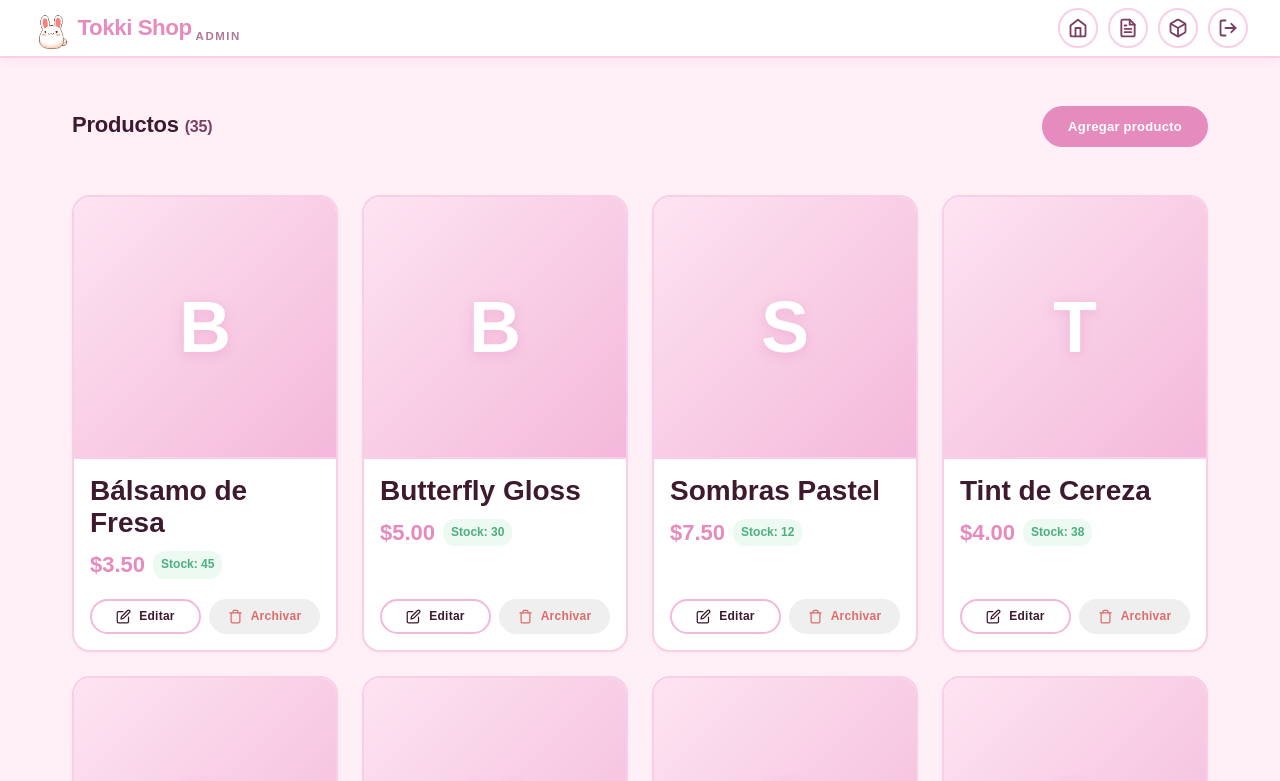
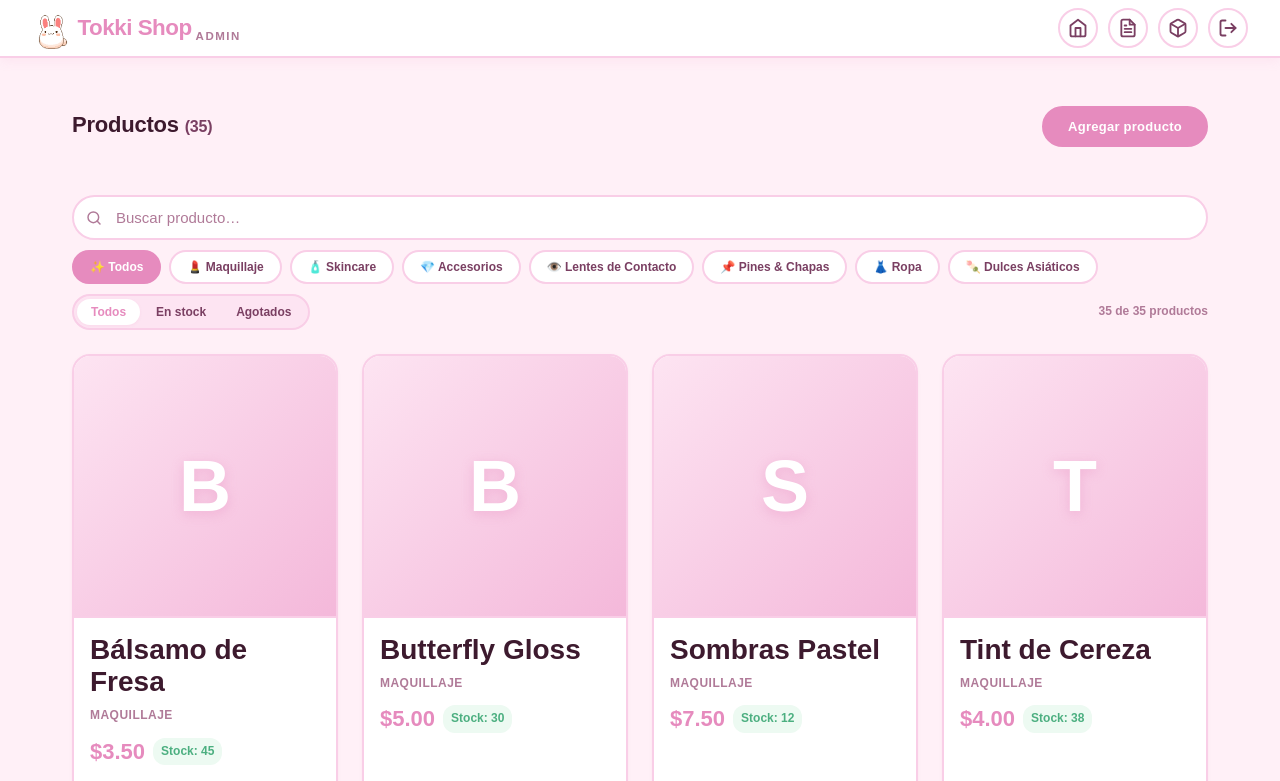
Before and after one commit to HolyMan-17/tokkiweb-frontend, a React (Vite) app: page /admin/products in a window 1280 px wide. Shown: the top 781 px of the page. Built offline with nearby package versions, Linux system fonts and the light colour scheme; a web font is replaced by a local one.

Commit message:
new product management page

```diff
--- a/src/pages/admin/products/ProductManagementPage.css
+++ b/src/pages/admin/products/ProductManagementPage.css
@@ -16,6 +16,198 @@
 
 .product-management-page .page-header .btn {
   white-space: nowrap;
+}
+
+/* ─── Browse toolbar ─────────────────────────────────────── */
+.products-toolbar {
+  display: flex;
+  flex-direction: column;
+  gap: var(--space-sm);
+  margin-bottom: var(--space-lg);
+}
+
+.search-field {
+  position: relative;
+  display: flex;
+  align-items: center;
+}
+
+.search-icon {
+  position: absolute;
+  left: 14px;
+  color: var(--color-text-muted);
+  pointer-events: none;
+}
+
+.search-input {
+  width: 100%;
+  padding: 12px 40px 12px 42px;
+  font-family: var(--font-body);
+  font-size: var(--text-base);
+  color: var(--color-text);
+  background: var(--color-surface);
+  border: 2px solid var(--color-border);
+  border-radius: var(--radius-full);
+  outline: none;
+  transition: border-color var(--duration-fast) var(--ease-out),
+              box-shadow var(--duration-fast) var(--ease-out);
+  appearance: none;
+  -webkit-appearance: none;
+}
+
+.search-input::placeholder {
+  color: var(--color-text-muted);
+}
+
+.search-input:focus {
+  border-color: var(--color-primary);
+  box-shadow: 0 0 0 3px var(--color-primary-ghost);
+}
+
+.search-input::-webkit-search-cancel-button {
+  display: none;
+}
+
+.search-clear {
+  position: absolute;
+  right: 8px;
+  width: 28px;
+  height: 28px;
+  border: none;
+  border-radius: var(--radius-full);
+  background: var(--pink-100);
+  color: var(--color-text-secondary);
+  font-size: 1.1rem;
+  line-height: 1;
+  cursor: pointer;
+  display: flex;
+  align-items: center;
+  justify-content: center;
+}
+
+.search-clear:hover {
+  background: var(--pink-200);
+  color: var(--color-text);
+}
+
+/* Category chips — horizontal scroll on mobile */
+.category-chips {
+  display: flex;
+  gap: var(--space-sm);
+  overflow-x: auto;
+  scrollbar-width: none;
+  -ms-overflow-style: none;
+  padding: 2px;
+  margin: 0 -2px;
+}
+
+.category-chips::-webkit-scrollbar {
+  display: none;
+}
+
+.chip {
+  flex-shrink: 0;
+  font-family: var(--font-display);
+  font-size: var(--text-xs);
+  font-weight: 700;
+  color: var(--color-text-secondary);
+  background: var(--color-surface);
+  border: 2px solid var(--color-border);
+  border-radius: var(--radius-full);
+  padding: 8px 16px;
+  cursor: pointer;
+  white-space: nowrap;
+  transition: background var(--duration-fast) var(--ease-out),
+              border-color var(--duration-fast) var(--ease-out),
+              color var(--duration-fast) var(--ease-out);
+}
+
+.chip:hover {
+  border-color: var(--pink-300);
+  color: var(--color-text);
+}
+
+.chip-active {
+  background: var(--color-primary);
+  border-color: var(--color-primary);
+  color: var(--color-surface);
+}
+
+.toolbar-bottom {
+  display: flex;
+  align-items: center;
+  justify-content: space-between;
+  flex-wrap: wrap;
+  gap: var(--space-sm);
+}
+
+/* Stock toggle — segmented control */
+.stock-toggle {
+  display: inline-flex;
+  background: var(--pink-100);
+  border: 2px solid var(--pink-200);
+  border-radius: var(--radius-full);
+  padding: 3px;
+  gap: 2px;
+}
+
+.stock-pill {
+  font-family: var(--font-body);
+  font-size: var(--text-xs);
+  font-weight: 700;
+  color: var(--color-text-secondary);
+  background: transparent;
+  border: none;
+  border-radius: var(--radius-full);
+  padding: 6px 14px;
+  cursor: pointer;
+  white-space: nowrap;
+  transition: background var(--duration-fast) var(--ease-out),
+              color var(--duration-fast) var(--ease-out);
+}
+
+.stock-pill-active {
+  background: var(--color-surface);
+  color: var(--color-primary);
+  box-shadow: var(--shadow-sm);
+}
+
+.results-count {
+  font-size: var(--text-xs);
+  font-weight: 600;
+  color: var(--color-text-muted);
+  margin: 0;
+}
+
+/* ─── Empty state ────────────────────────────────────────── */
+.empty-state {
+  display: flex;
+  flex-direction: column;
+  align-items: center;
+  gap: var(--space-sm);
+  text-align: center;
+  padding: var(--space-2xl) var(--space-lg);
+  background: var(--color-surface);
+  border: 2px dashed var(--pink-200);
+  border-radius: var(--radius-xl);
+}
+
+.empty-emoji {
+  font-size: 2.5rem;
+}
+
+.empty-title {
+  font-family: var(--font-display);
+  font-size: var(--text-lg);
+  font-weight: 700;
+  color: var(--color-text);
+  margin: 0;
+}
+
+.empty-text {
+  font-size: var(--text-sm);
+  color: var(--color-text-secondary);
+  margin: 0;
 }
 
 /* ─── Product grid ───────────────────────────────────────── */
@@ -105,6 +297,14 @@
   display: -webkit-box;
   -webkit-line-clamp: 2;
   -webkit-box-orient: vertical;
+}
+
+.product-category {
+  font-size: var(--text-xs);
+  font-weight: 600;
+  color: var(--color-text-muted);
+  text-transform: uppercase;
+  letter-spacing: 0.04em;
 }
 
 .product-details {
--- a/src/pages/admin/products/ProductManagementPage.tsx
+++ b/src/pages/admin/products/ProductManagementPage.tsx
@@ -1,13 +1,29 @@
-import { useState } from 'react';
+import { useMemo, useState } from 'react';
 import { MOCK_PRODUCTS } from '../../../mock/data';
 import type { Product } from '../../../types';
-import { formatPrice } from '../../../constants';
+import { formatPrice, CATEGORIES } from '../../../constants';
 import './ProductManagementPage.css';
+
+type StockFilter = 'all' | 'in' | 'out';
 
 export default function ProductManagementPage() {
   const [products] = useState<Product[]>(MOCK_PRODUCTS);
   const [isModalOpen, setIsModalOpen] = useState(false);
   const [editingProduct, setEditingProduct] = useState<Product | null>(null);
+  const [search, setSearch] = useState('');
+  const [category, setCategory] = useState<string>('Todos');
+  const [stock, setStock] = useState<StockFilter>('all');
+
+  const filtered = useMemo(() => {
+    const q = search.trim().toLowerCase();
+    return products.filter(p => {
+      if (category !== 'Todos' && p.category !== category) return false;
+      if (stock === 'in' && p.qty_available <= 0) return false;
+      if (stock === 'out' && p.qty_available > 0) return false;
+      if (q && !p.product_name.toLowerCase().includes(q)) return false;
+      return true;
+    });
+  }, [products, search, category, stock]);
 
   const openAddModal = () => {
     setEditingProduct(null);
@@ -36,6 +52,14 @@ export default function ProductManagementPage() {
     }
   };
 
+  const clearFilters = () => {
+    setSearch('');
+    setCategory('Todos');
+    setStock('all');
+  };
+
+  const hasActiveFilters = search.trim() !== '' || category !== 'Todos' || stock !== 'all';
+
   return (
     <div className="page product-management-page">
       <header className="page-header">
@@ -47,12 +71,99 @@ export default function ProductManagementPage() {
         </button>
       </header>
 
+      {/* ── Browse toolbar ── */}
+      <div className="products-toolbar">
+        <div className="search-field">
+          <svg className="search-icon" width="16" height="16" viewBox="0 0 24 24" fill="none"
+            stroke="currentColor" strokeWidth="2.2" strokeLinecap="round" strokeLinejoin="round">
+            <circle cx="11" cy="11" r="8" />
+            <line x1="21" y1="21" x2="16.65" y2="16.65" />
+          </svg>
+          <input
+            type="search"
+            className="search-input"
+            placeholder="Buscar producto…"
+            value={search}
+            onChange={e => setSearch(e.target.value)}
+            aria-label="Buscar producto"
+          />
+          {search && (
+            <button className="search-clear" onClick={() => setSearch('')} aria-label="Limpiar búsqueda">
+              &times;
+            </button>
+          )}
+        </div>
+
+        <div className="category-chips" role="tablist" aria-label="Filtrar por categoría">
+          <button
+            className={`chip ${category === 'Todos' ? 'chip-active' : ''}`}
+            onClick={() => setCategory('Todos')}
+            role="tab"
+            aria-selected={category === 'Todos'}
+          >
+            ✨ Todos
+          </button>
+          {CATEGORIES.map(cat => (
+            <button
+              key={cat.name}
+              className={`chip ${category === cat.name ? 'chip-active' : ''}`}
+              onClick={() => setCategory(cat.name)}
+              role="tab"
+              aria-selected={category === cat.name}
+            >
+              {cat.emoji} {cat.name}
+            </button>
+          ))}
+        </div>
+
+        <div className="toolbar-bottom">
+          <div className="stock-toggle" aria-label="Filtrar por stock">
+            <button
+              className={`stock-pill ${stock === 'all' ? 'stock-pill-active' : ''}`}
+              onClick={() => setStock('all')}
+            >
+              Todos
+            </button>
+            <button
+              className={`stock-pill ${stock === 'in' ? 'stock-pill-active' : ''}`}
+              onClick={() => setStock('in')}
+            >
+              En stock
+            </button>
+            <button
+              className={`stock-pill ${stock === 'out' ? 'stock-pill-active' : ''}`}
+              onClick={() => setStock('out')}
+            >
+              Agotados
+            </button>
+          </div>
+
+          <p className="results-count">
+            {filtered.length} de {products.length} producto{products.length !== 1 ? 's' : ''}
+          </p>
+        </div>
+      </div>
+
+      {filtered.length === 0 ? (
+        <div className="empty-state">
+          <div className="empty-emoji">🔍</div>
+          <p className="empty-title">Sin resultados</p>
+          <p className="empty-text">
+            No hay productos que coincidan con tu búsqueda.
+          </p>
+          {hasActiveFilters && (
+            <button className="btn btn-outline btn-sm" onClick={clearFilters}>
+              Limpiar filtros
+            </button>
+          )}
+        </div>
+      ) : (
         <div className="products-grid stagger">
-        {products.map((product, index) => (
+          {filtered.map((product, index) => (
             <div
               key={product.product_id}
               className="card product-card-admin animate-slideUp"
-            style={{ animationDelay: `${index * 0.05}s` }}
+              style={{ animationDelay: `${Math.min(index, 12) * 0.03}s` }}
             >
               <div className="product-thumb">
                 {product.product_image ? (
@@ -71,6 +182,7 @@ export default function ProductManagementPage() {
                 <p className="product-name" title={product.product_name}>
                   {product.product_name}
                 </p>
+                <span className="product-category">{product.category}</span>
                 <div className="product-details">
                   <span className="product-price">{formatPrice(product.product_price)}</span>
                   <span className={`stock-badge ${product.qty_available > 0 ? 'in-stock' : 'out-of-stock'}`}>
@@ -98,6 +210,7 @@ export default function ProductManagementPage() {
             </div>
           ))}
         </div>
+      )}
 
       {isModalOpen && (
         <div className="modal-overlay">
```
Lines whose indentation alone changed are shown as unchanged.
